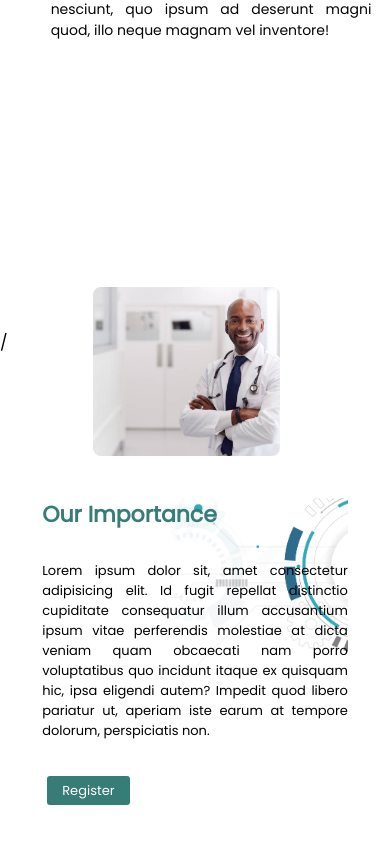
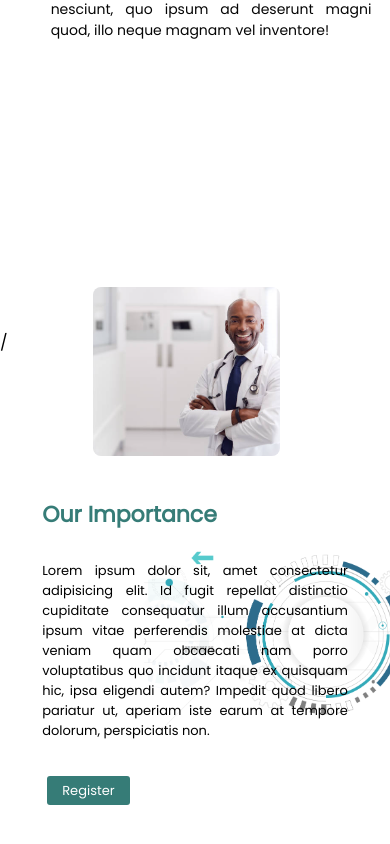
Before and after one commit to Sheila-a/Clientele, a React (Create React App) app: page / in a window 390 px wide. Shown: the part 1569-2413 px from the top of the page. Built offline with nearby package versions, Linux system fonts and the light colour scheme; a web font is replaced by a local one.

Commit message:
Test for Imp responsiveness (5)

```diff
--- a/src/Components/Home/Importance/Imp.css
+++ b/src/Components/Home/Importance/Imp.css
@@ -111,6 +111,10 @@
     z-index: 1;
     margin-top: -25vh;
     background-image: none;
+    background-image: url(../../../Images/Abstract-circle.png);
+    background-repeat: no-repeat;
+    background-size: 70%;
+    background-position: 17vh 42vh;
   }
 
   .images {
@@ -152,10 +156,10 @@
     padding: 0;
     margin-top: -80vh;
     margin-left: -8vh;
-    background-image: url(../../../Images/Abstract-circle.png);
+    /* background-image: url(../../../Images/Abstract-circle.png);
     background-repeat: no-repeat;
     background-size: 100%;
-    background-position: 15vh -10vh;
+    background-position: 15vh -10vh; */
     margin-right: 3vh;
     font-size: 13px;
 
```
